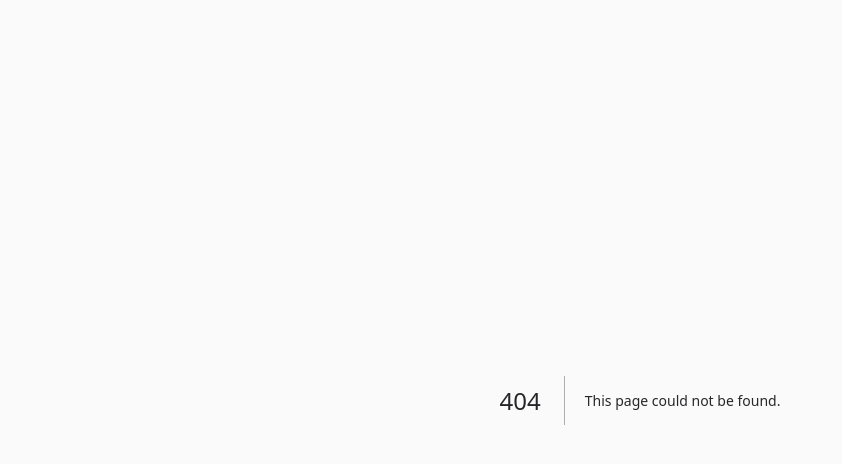
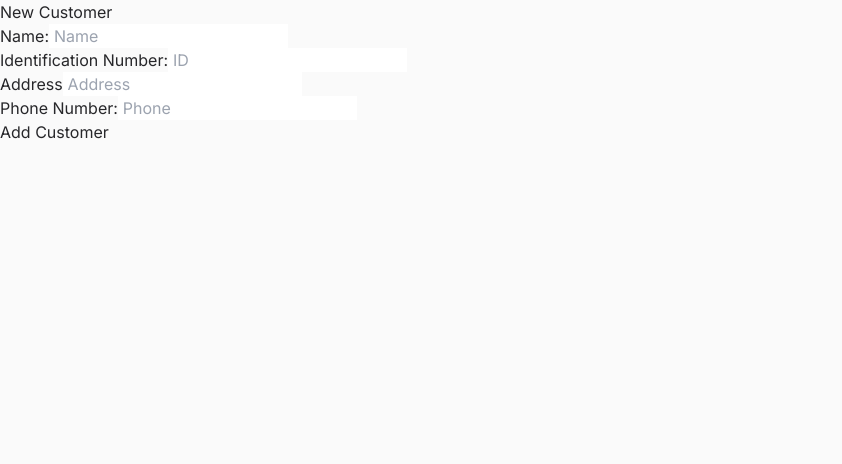
Before and after one commit to rafaelduarte1991/appointments_Next-GraphQL, a Next.js app in the folder frontend/: page /customers in a window 1280 px wide. Before the commit this address had no page. Shown: the top 464 px of the page, without its empty margins (0-842 px from the left). Built offline with nearby package versions, Linux system fonts and the light colour scheme.

Commit message:
Add create customer route

```diff
--- /dev/null
+++ b/frontend/src/app/components/CreateCustomer.tsx
@@ -0,0 +1,29 @@
+'use client'
+
+export default function CreateCustomer() {
+
+  return (
+    <div>
+      <div>New Customer</div>
+      <div>
+        <label htmlFor="Name">Name:</label>
+        <input type="text" placeholder="Name"/>
+      </div>
+      <div>
+        <label htmlFor="Name">Identification Number:</label>
+        <input type="text" placeholder="ID"/>
+      </div>
+      <div>
+        <label htmlFor="Name">Address</label>
+        <input type="text" placeholder="Address"/>
+      </div>
+      <div>
+        <label htmlFor="Name">Phone Number:</label>
+        <input type="text" placeholder="Phone"/>
+      </div>
+      <div>
+        <button>Add Customer</button>
+      </div>
+    </div>
+  );
+};
--- /dev/null
+++ b/frontend/src/app/customers/page.tsx
@@ -0,0 +1,11 @@
+'use client'
+import CreateCustomer from "../components/CreateCustomer";
+
+export default function Customers() {
+
+  return (
+    <div>
+      <CreateCustomer/>
+    </div>
+  );
+};
```
